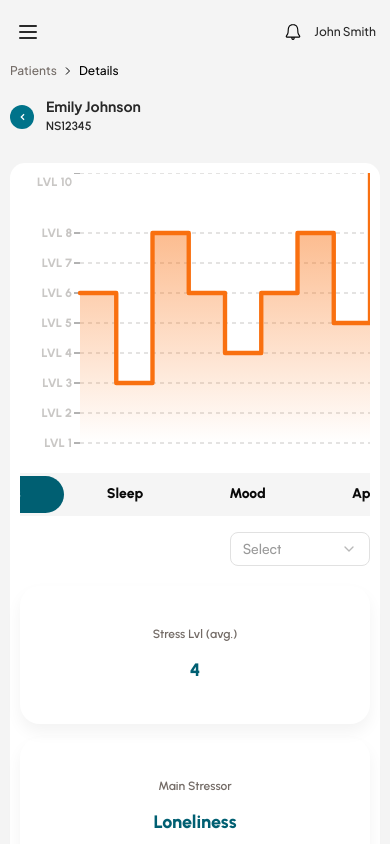
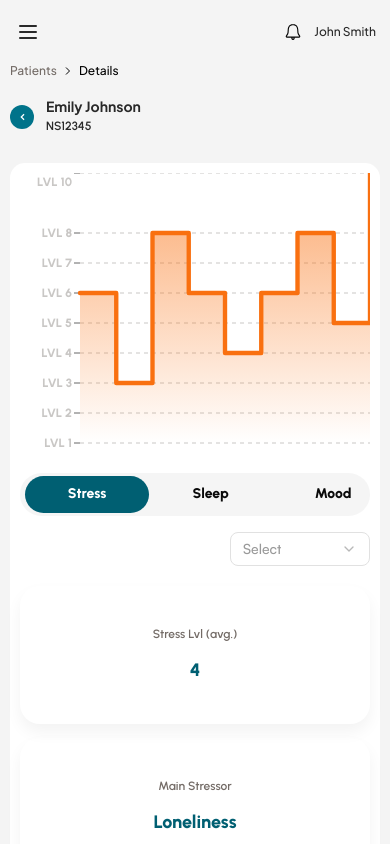
Before and after one commit to Ooozari/TheraMynd, a Next.js app: page /dashboard/providers/patient/1 in a window 390 px wide. Shown: the top 844 px of the page. Built offline with nearby package versions, Linux system fonts and the light colour scheme.

Commit message:
Fined the tab

```diff
--- a/src/views/Patient.jsx
+++ b/src/views/Patient.jsx
@@ -130,12 +130,14 @@ export default function Patient({ id }) {
                             <Userinfotabs defaultValue="stress" onValueChange={(value) => setMetricTab(value)}>
                                 {/* Tab Buttons */}
                                 <div className="w-full flex md:flex-row flex-col justify-start gap-[16px] md:gap-2">
-                                    <div className="flex justify-center md:justify-start w-full scrollbar-thin overflow-x-auto h-full">
+                                    <div className="flex justify-center md:justify-start w-full scrollbar-thin h-full">
                                         <TabsList
                                             className="
                                             flex flex-nowrap
                                             px-[4.8px]
                                             h-[43px] sm:h-[44px] md:h-[45px] lg:h-[46px] xl:h-[47px] 2xl:h-[48px]
+                                            overflow-x-auto
+                                            w-fit
                                             whitespace-nowrap
                                             "
                                         >
```
